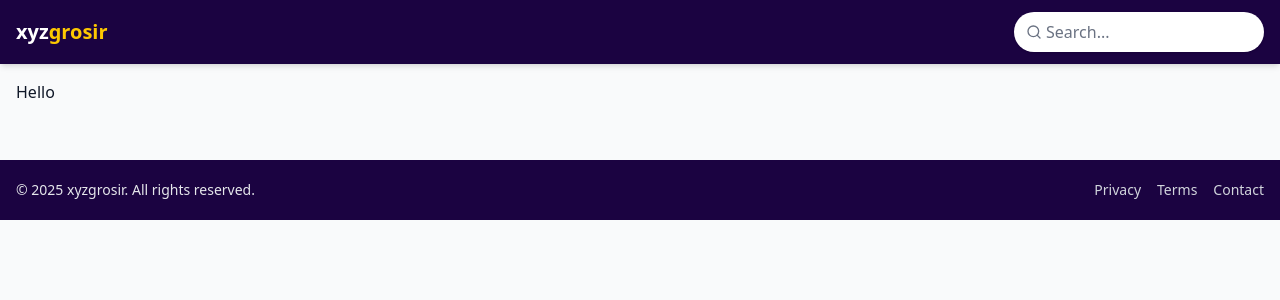
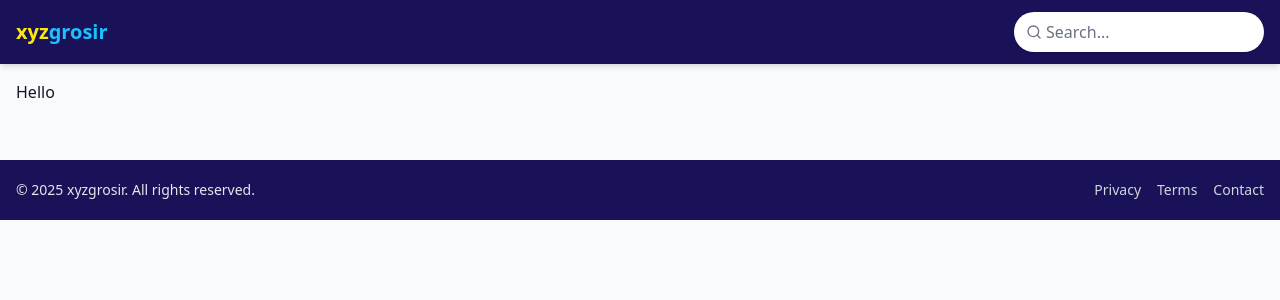
Before and after one commit to ferianai/podostore-fe, a Next.js app: page / in a window 1280 px wide. Shown: the top 300 px of the page. Built offline with nearby package versions, Linux system fonts and the light colour scheme.

Commit message:
chore: update header and footer

```diff
--- a/components/organisms/Footer.tsx
+++ b/components/organisms/Footer.tsx
@@ -1,6 +1,6 @@
 export default function Footer() {
     return (
-        <footer className="bg-[#1b0341] text-gray-200 text-sm mt-10">
+        <footer className="bg-[#191258] text-gray-200 text-sm mt-10">
         <div className="max-w-7xl mx-auto px-4 py-5 flex flex-col md:flex-row justify-between items-center gap-2">
             <p className="text-center md:text-left">
             © {new Date().getFullYear()} xyzgrosir. All rights reserved.
--- a/components/organisms/Header.tsx
+++ b/components/organisms/Header.tsx
@@ -8,12 +8,12 @@ export default function Header() {
   const [mobileSearchOpen, setMobileSearchOpen] = useState(false);
 
   return (
-    <header className="bg-[#1b0341] text-white shadow-md sticky top-0 z-50">
+    <header className="bg-[#191258] text-white shadow-md sticky top-0 z-50">
       <div className="flex items-center justify-between px-4 py-2 sm:py-3 overflow-hidden">
         {/* Logo */}
         <div className="flex items-center">
-          <span className="text-lg sm:text-xl font-bold">
-            xyz<span className="text-yellow-400">grosir</span>
+          <span className="text-lg text-[#fbe80f] sm:text-xl font-bold">
+            xyz<span className="text-[#1ac2ff]">grosir</span>
           </span>
         </div>
 
```
